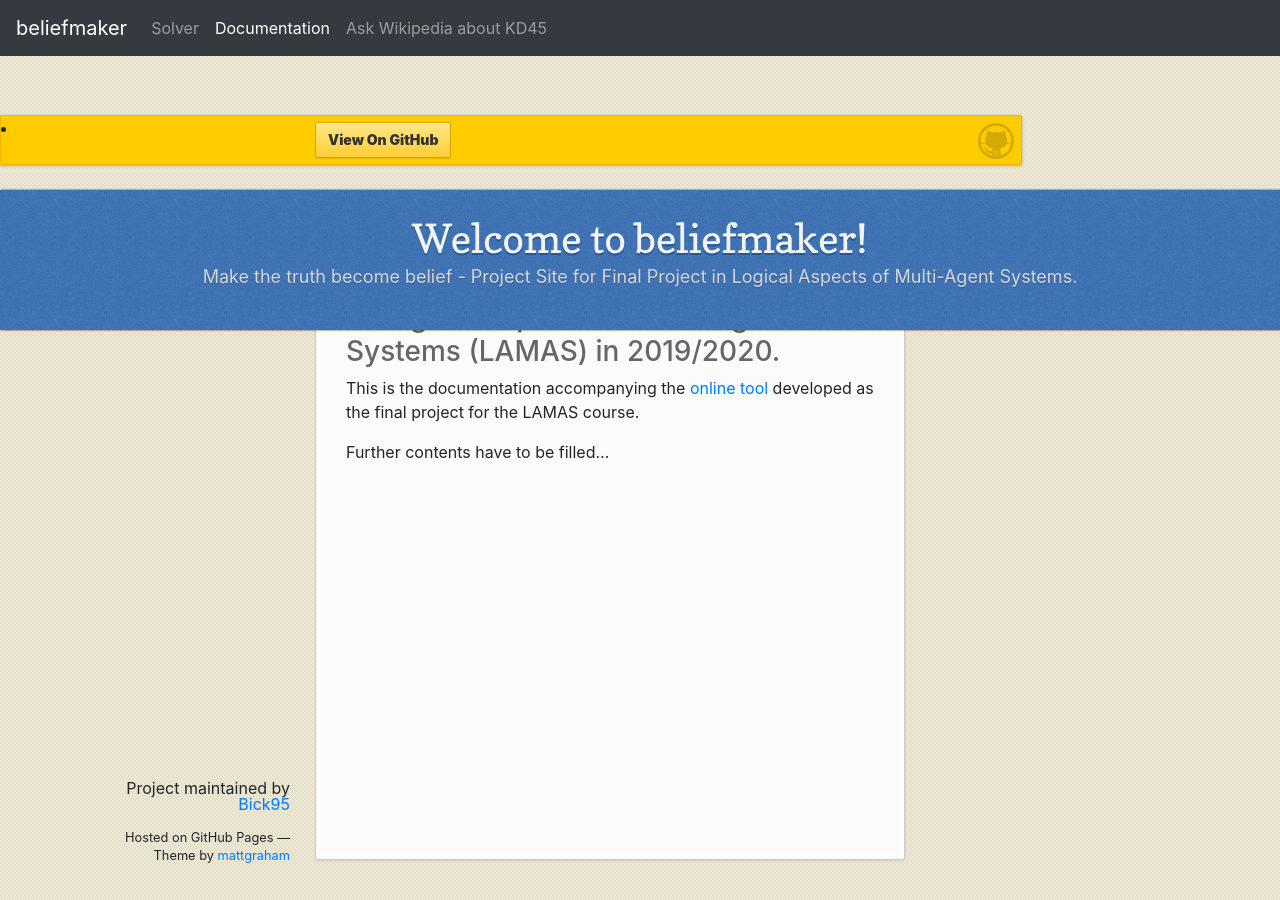
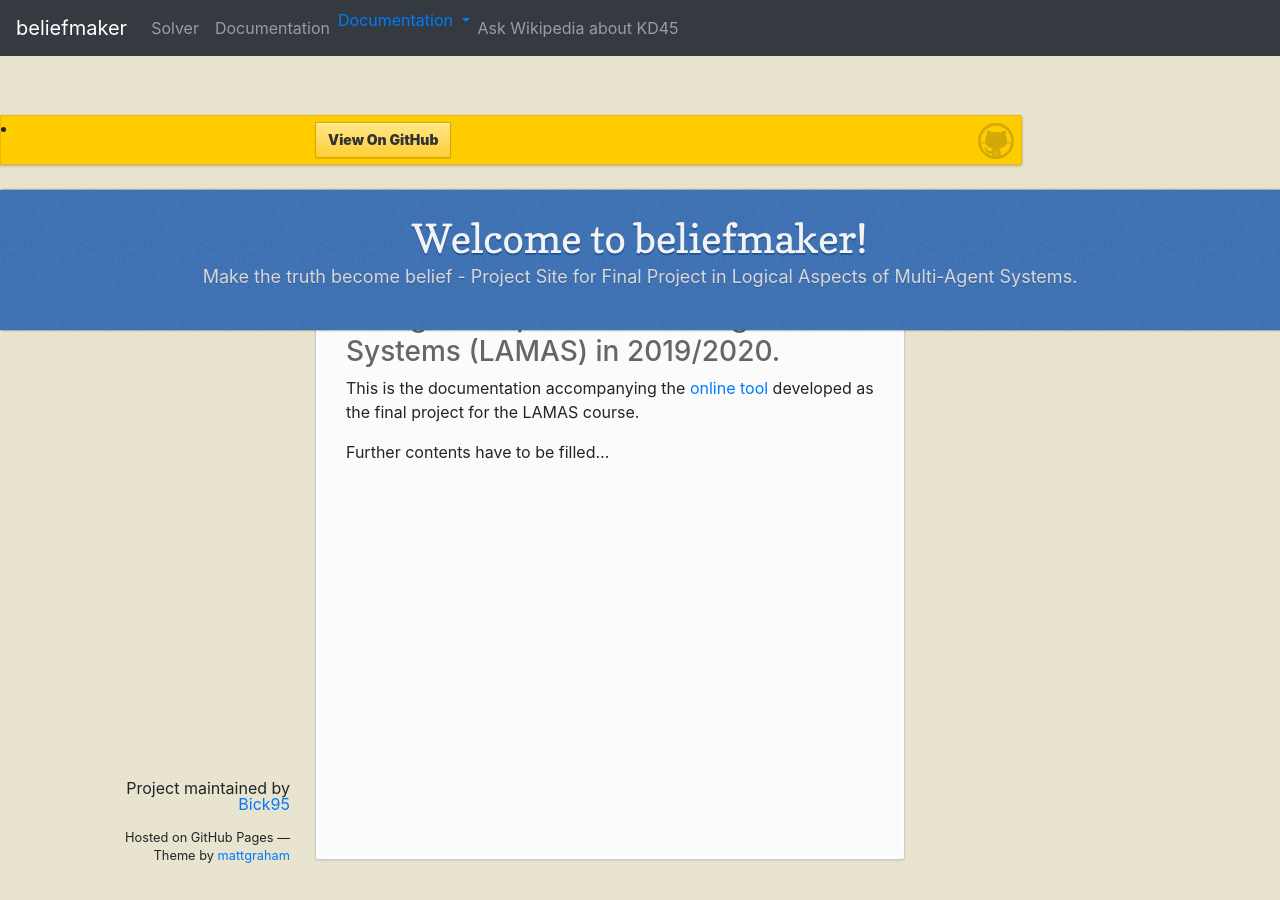
Before and after one commit to Bick95/beliefmaker, a Jekyll site: the page built from index.md, in a window 1280 px wide. Built offline with Jekyll 4.4.1, drawn with Linux system fonts in a browser that asks for light colours.

Commit message:
Added dropdown

```diff
--- a/_layouts/default.html
+++ b/_layouts/default.html
@@ -28,9 +28,24 @@
                 <li class="nav-item">
                   <a class="nav-link" href="/">Solver<span class="sr-only">(current)</span></a>
                 </li>
-                <li class="nav-item active">
+
+                <!-- Old button. -->
+                <li class="nav-item"> <!-- active -->
                   <a class="nav-link" href="https://bick95.github.io/beliefmaker/" target="_blank">Documentation</a>
                 </li>
+
+                <!-- Dropdown -->
+                <li class="dropdown">
+                  <a class="dropdown-toggle active" data-toggle="dropdown" href="https://bick95.github.io/beliefmaker/">Documentation
+                  <span class="caret"></span></a>
+                  <ul class="dropdown-menu">
+                    <li><a href="#">Page 1-1</a></li>
+                    <li><a href="#">Page 1-2</a></li>
+                    <li><a href="#">Page 1-3</a></li>
+                  </ul>
+                </li>
+
+
                 <li class="nav-item">
                   <a class="nav-link" href="https://en.wikipedia.org/wiki/Epistemic_modal_logic" target="_blank">Ask Wikipedia about KD45</a>
                 </li>
```
